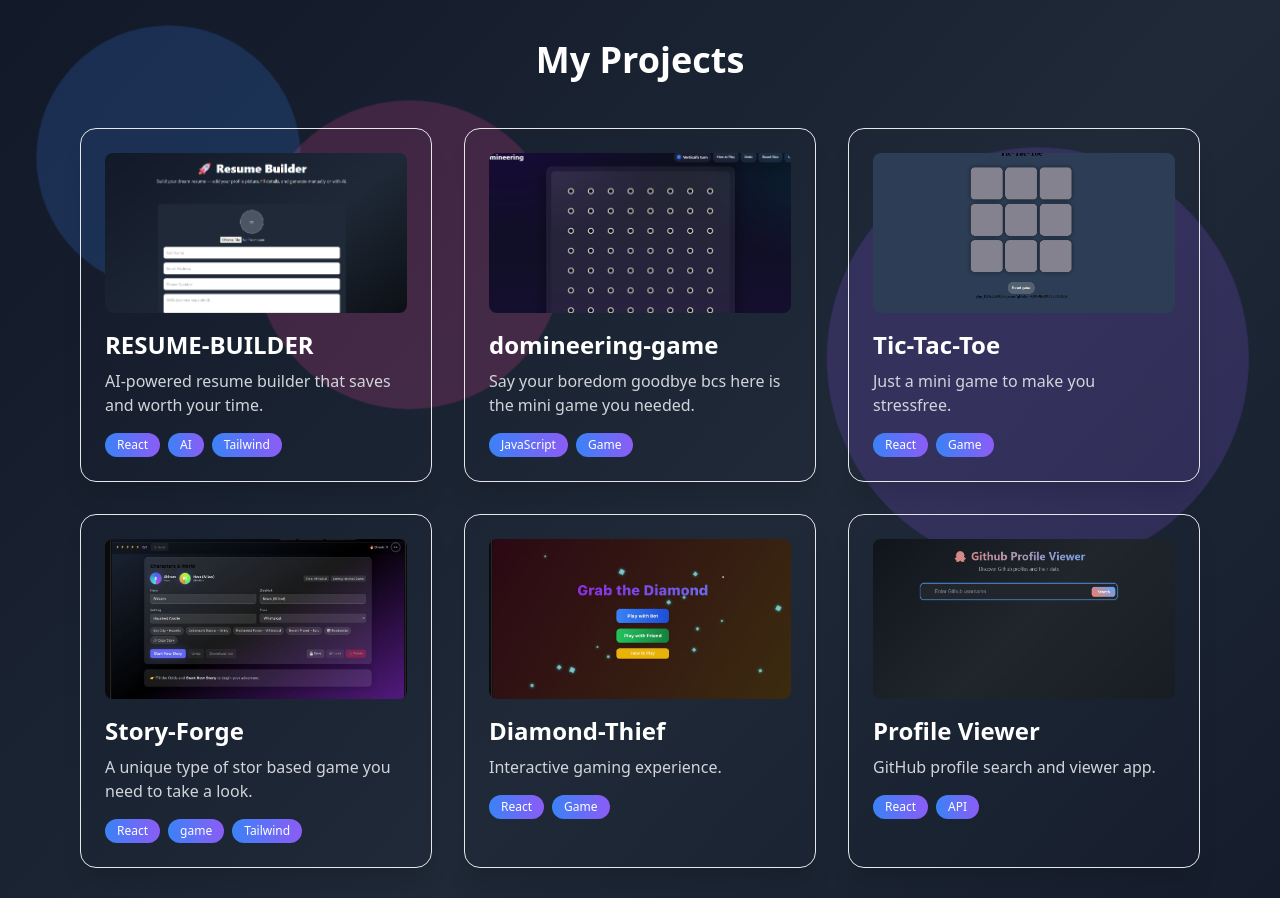
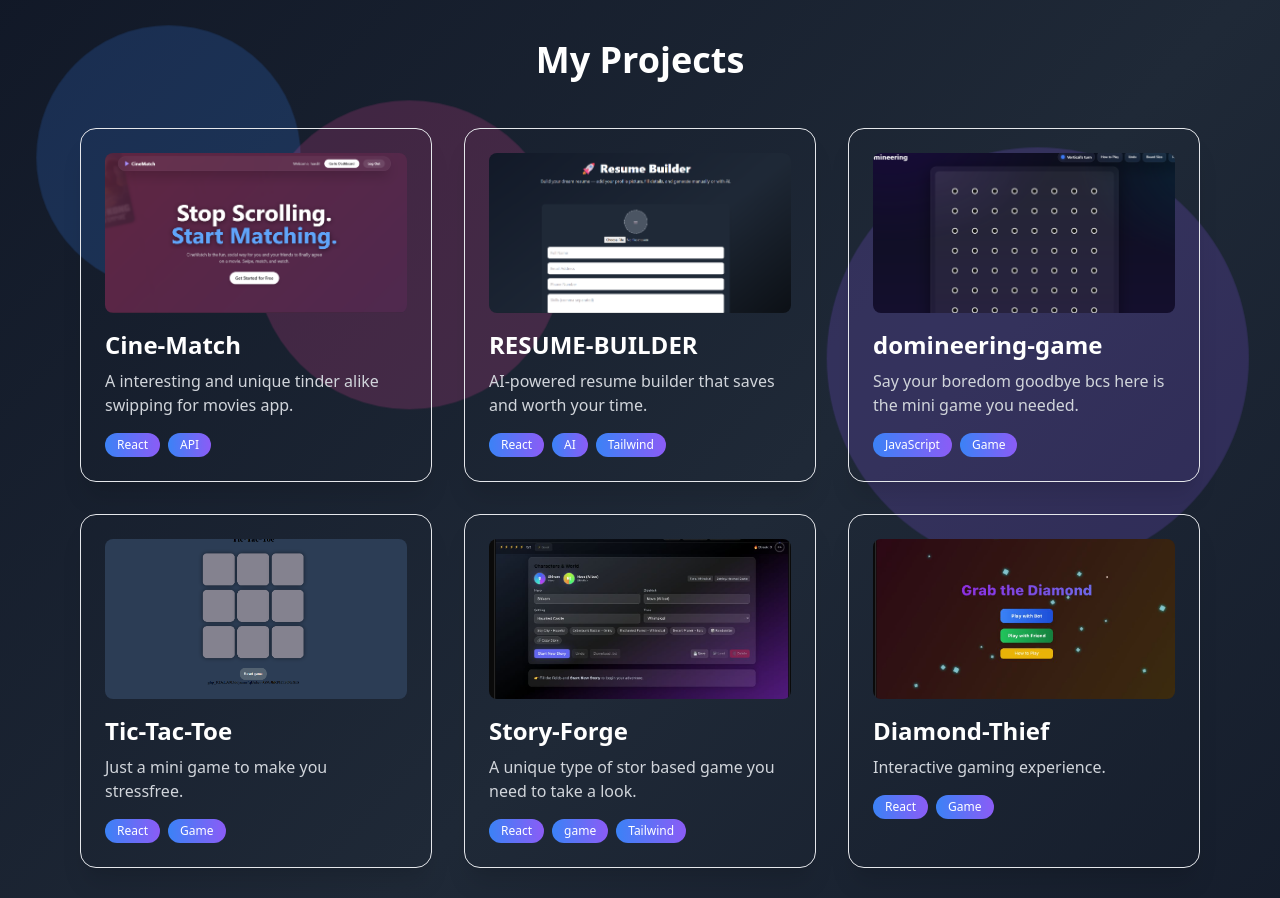
Before and after one commit to shivam-work74/Portfolio, a React (Create React App) app: page / in a window 1280 px wide. Shown: the part 1640-2538 px from the top of the page. Built offline with nearby package versions, Linux system fonts and the light colour scheme.

Commit message:
Added Cine-Match

```diff
--- a/src/components/Projects.js
+++ b/src/components/Projects.js
@@ -2,6 +2,14 @@ import React from "react";
 import { FaGithub, FaExternalLinkAlt } from "react-icons/fa";
 
 const projects = [
+   {
+    title: "Cine-Match",
+    description: "A interesting and unique tinder alike swipping for movies app.",
+    github: "https://github.com/shivam-work74/CineMatch.git",
+    demo: "https://cine-match-sable.vercel.app/",
+    image: "/cinematch.png",
+    tags: ["React", "API"],
+  },
   {
     title: "RESUME-BUILDER",
     description: "AI-powered resume builder that saves and worth your time.",
@@ -58,6 +66,7 @@ const projects = [
     image: "/fortune.png",
     tags: ["React", "API"],
   },
+
 ];
 
 const Projects = () => {
--- a/src/pages/ProjectsPage.js
+++ b/src/pages/ProjectsPage.js
@@ -2,6 +2,15 @@ import React, { useState } from "react";
 import { FaGithub, FaExternalLinkAlt } from "react-icons/fa";
 
 const projects = [
+   {
+    title: "Cine-Match",
+    description: "A interesting and unique tinder alike swipping for movies app.",
+    github: "https://github.com/shivam-work74/CineMatch.git",
+    demo: "https://cine-match-sable.vercel.app/",
+    image: "/cinematch.png",
+    tags: ["React", "API"],
+    category: "Web App",
+  },
   {
     title: "RESUME-BUILDER",
     description: "AI-powered resume builder that saves and worth your time.",
```
Also changed, not shown: public/cinematch.png (added).
